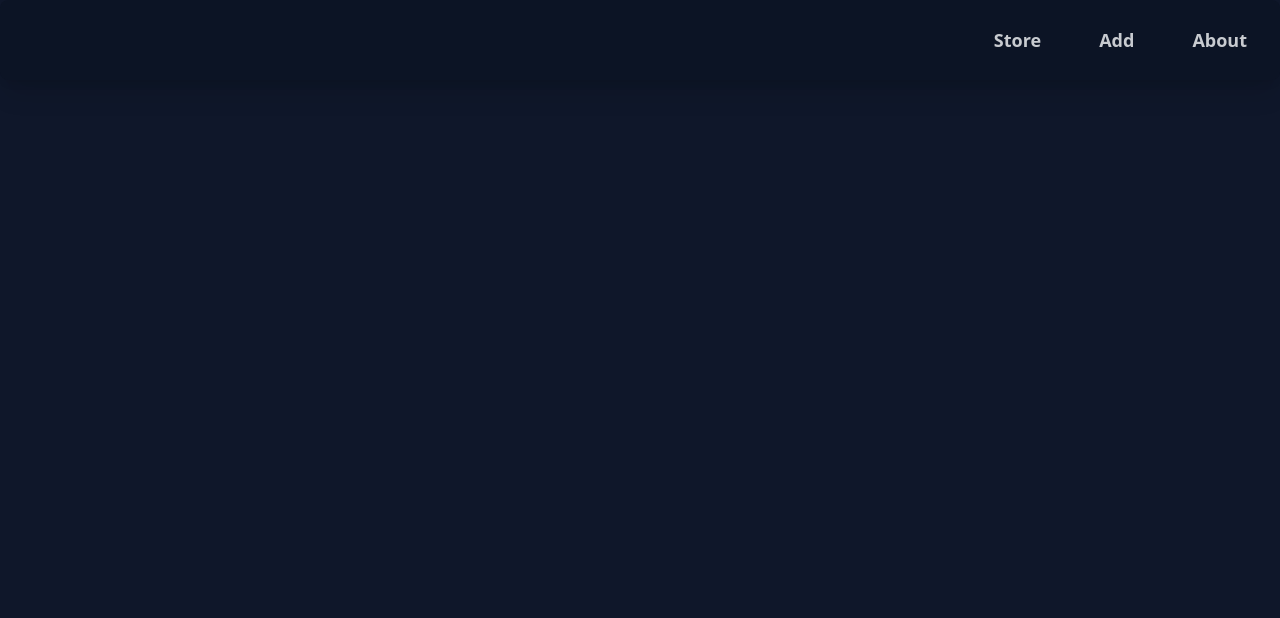
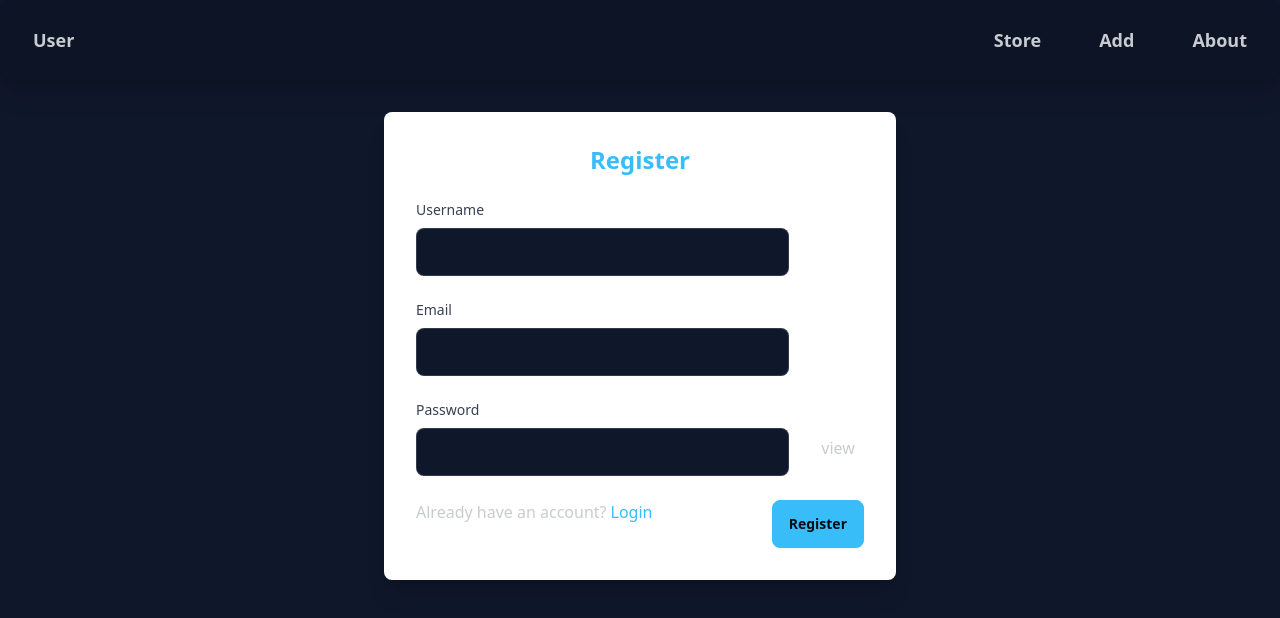
Before and after one commit to wnmay/online-store, a React (Vite) app in the folder frontend/: page /register in a window 1280 px wide. Before the commit this address had no page. Shown: the top 618 px of the page. Built offline with nearby package versions, Linux system fonts and the light colour scheme.

Commit message:
feat: add register and login UI

```diff
--- a/frontend/src/App.jsx
+++ b/frontend/src/App.jsx
@@ -5,6 +5,8 @@ import About from './pages/About';
 import MenuBar from './components/MenuBar';
 import { FilterProvider } from './components/FilterContext';
 import { Toaster } from 'react-hot-toast';
+import Login from './pages/Login';
+import Register from './pages/Register';
 
 function App() {
 
@@ -17,6 +19,8 @@ function App() {
         <Route path="/" element={<Store />} />
         <Route path="/add" element={<Add />} />
         <Route path="/about" element={<About />} />
+        <Route path="/login" element={<Login />} />
+        <Route path="/register" element={<Register />} />
       </Routes>
     </Router>
     </FilterProvider>
--- a/frontend/src/components/MenuBar.jsx
+++ b/frontend/src/components/MenuBar.jsx
@@ -3,7 +3,29 @@ import { Link } from 'react-router-dom';
 
 const Menubar = () => {
   return (
-    <div className="flex justify-end gap-6 p-4 bg-base-200 rounded-lg shadow-xl">
+    <div className="flex justify-between items-center p-4 bg-base-200 rounded-lg shadow-xl">
+    <div className="relative group">
+    <button
+      className="btn btn-ghost text-lg font-semibold hover:text-primary transition duration-300"
+    >
+      User
+    </button>
+    <div className="absolute left-0 w-48 bg-white border border-gray-300 rounded-lg shadow-lg hidden group-hover:block">
+      <Link
+        to="/login"
+        className="block px-4 py-2 text-gray-800 hover:bg-gray-100 hover:text-primary"
+      >
+        Login
+      </Link>
+      <Link
+        to="/register"
+        className="block px-4 py-2 text-gray-800 hover:bg-gray-100 hover:text-primary"
+      >
+        Register
+      </Link>
+    </div>
+  </div>
+      <div className="flex gap-6">
         <Link
           to="/"
           className="btn btn-ghost text-lg font-semibold hover:text-primary transition duration-300"
@@ -23,6 +45,8 @@ const Menubar = () => {
           About
         </Link>
       </div>
+  </div>
+
   );
 };
 
--- /dev/null
+++ b/frontend/src/pages/Login.jsx
@@ -0,0 +1,57 @@
+import { useState } from "react";
+import { Link } from "react-router-dom";
+
+const Login = ()=>{
+    const [showPassword,setShowPassword] = useState(false);
+    return(
+        <div className="max-w-lg mx-auto m-8 bg-white p-8 rounded-lg shadow-xl">
+        <h2 className="text-2xl font-semibold text-center text-primary mb-6">Login</h2>
+        <form className="space-y-6">
+            <div>
+            <label className="block text-sm font-medium text-gray-700">Email</label>
+            <input
+                type="email"
+                name="email"
+                className="input input-bordered w-5/6 mt-2"
+                required
+            />
+            </div>
+            <div>
+            <label className="block text-sm font-medium text-gray-700">Password</label>
+            <div className="flex gap-8">
+            <input
+                type={showPassword? "text":"password"}
+                name="password"
+                className="input input-bordered w-5/6 mt-2"
+                required
+            />
+            <button onClick={(e)=>{e.preventDefault(); setShowPassword(!showPassword);}}>
+                {showPassword? "hide":"view"}
+            </button>
+            </div>
+            </div>
+            <div className="flex justify-between gap-4 mt-6">
+
+            <div className="flex gap-1">
+            <div>
+            Don't have an account?
+            </div>
+            <Link
+            to="/register"
+            className="text-primary hover:underline"
+            >
+            Register
+          </Link>
+
+                </div>
+          <button type="submit" className="btn btn-primary w-full sm:w-auto">
+            Login
+          </button>
+        </div>
+        </form>
+        </div>
+
+    )
+}
+
+export default Login;
--- /dev/null
+++ b/frontend/src/pages/Register.jsx
@@ -0,0 +1,66 @@
+import { useState } from "react";
+import { Link } from "react-router-dom";
+
+const Register = ()=>{
+    const [showPassword,setShowPassword] = useState(false);
+    return(
+        <div className="max-w-lg mx-auto m-8 bg-white p-8 rounded-lg shadow-xl">
+        <h2 className="text-2xl font-semibold text-center text-primary mb-6">Register</h2>
+        <form className="space-y-6">
+            <div>
+            <label className="block text-sm font-medium text-gray-700">Username</label>
+            <input
+                type="text"
+                name="username"
+                className="input input-bordered w-5/6 mt-2"
+                required
+            />
+            </div>
+            <div>
+            <label className="block text-sm font-medium text-gray-700">Email</label>
+            <input
+                type="email"
+                name="email"
+                className="input input-bordered w-5/6 mt-2"
+                required
+            />
+            </div>
+            <div>
+            <label className="block text-sm font-medium text-gray-700">Password</label>
+            <div className="flex gap-8">
+            <input
+                type={showPassword? "text":"password"}
+                name="password"
+                className="input input-bordered w-5/6 mt-2"
+                required
+            />
+            <button onClick={(e)=>{e.preventDefault(); setShowPassword(!showPassword);}}>
+                {showPassword? "hide":"view"}
+            </button>
+            </div>
+            </div>
+            <div className="flex justify-between gap-4 mt-6">
+
+                <div className="flex gap-1">
+                <div>
+                Already have an account?
+                </div>
+                <Link
+                to="/login"
+                className="text-primary hover:underline"
+                >
+                Login
+              </Link>
+
+                    </div>
+              <button type="submit" className="btn btn-primary w-full sm:w-auto">
+                Register
+              </button>
+            </div>
+        </form>
+        </div>
+
+    )
+}
+
+export default Register;
```
Lines whose indentation alone changed are shown as unchanged.
